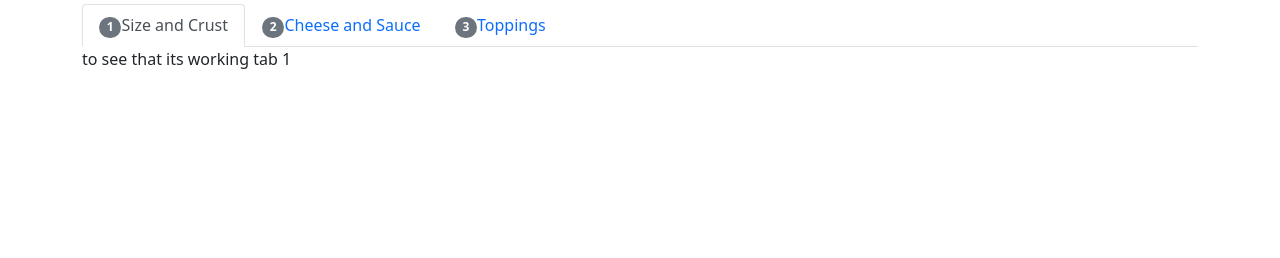
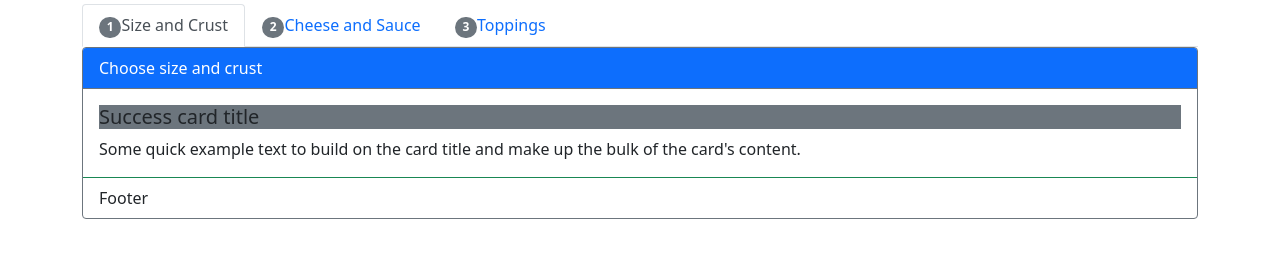
Before and after one commit to wilson-syring/codeup-web-exercises, a website: page order-pizza.html in a window 1280 px wide. Shown: the part 468-726 px from the top of the page. Drawn offline with nearby package versions, Linux system fonts and the light colour scheme; files whose address does not match are found by name.

Commit message:
still rounding out my tabs

```diff
--- a/order-pizza.html
+++ b/order-pizza.html
@@ -69,15 +69,38 @@
   </ul>
 <!--tab contents -->
   <div class="tab-content" id="myTabContent">
+<!--    -->
     <div class="tab-pane fade show active" id="size" role="tabpanel" aria-labelledby="size-tab">
+      <div class="card border-secondary mb-3">
+        <div class="card-header bg-primary border-secondary text-white">Choose size and crust</div>
+        <div class="card-body">
+          <h5 class="card-title bg-secondary">Success card title</h5>
+          <p class="card-text">Some quick example text to build on the card title and make up the bulk of the card's content.</p>
+        </div>
+        <div class="card-footer bg-transparent border-success">Footer</div>
+      </div>
+    </div>
 
-      <p>to see that its working tab 1</p>
+<!--tab 2 content-->
+    <div class="tab-pane fade" id="cheese" role="tabpanel" aria-labelledby="cheese-tab">
+      <div class="card border-secondary mb-3">
+        <div class="card-header bg-primary border-secondary text-white">Choose cheese and sauce</div>
+        <div class="card-body">
+          <h5 class="card-title">Success card title</h5>
+          <p class="card-text">Some quick example text to build on the card title and make up the bulk of the card's content.</p>
+        </div>
+        <div class="card-footer bg-transparent border-success">Footer</div>
     </div>
-    <div class="tab-pane fade" id="cheese" role="tabpanel" aria-labelledby="cheese-tab">
-      <p>to see that its working tab 2</p>
-    </div>
+
+<!--  tab 3 content    -->
     <div class="tab-pane fade" id="toppings" role="tabpanel" aria-labelledby="toppings-tab">
-      <p>to see that its working tab 3</p>
+      <div class="card border-secondary mb-3">
+        <div class="card-header bg-primary border-secondary text-white">Choose toppings</div>
+        <div class="card-body">
+          <h5 class="card-title">Success card title</h5>
+          <p class="card-text">Some quick example text to build on the card title and make up the bulk of the card's content.</p>
+        </div>
+        <div class="card-footer bg-transparent border-success">Footer</div>
     </div>
   </div>
 </div>
```
